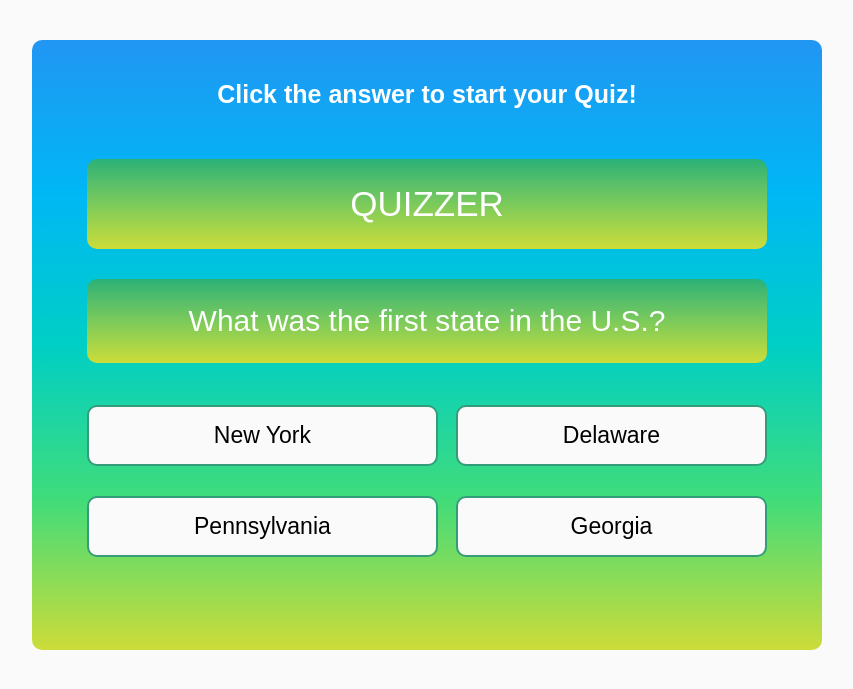
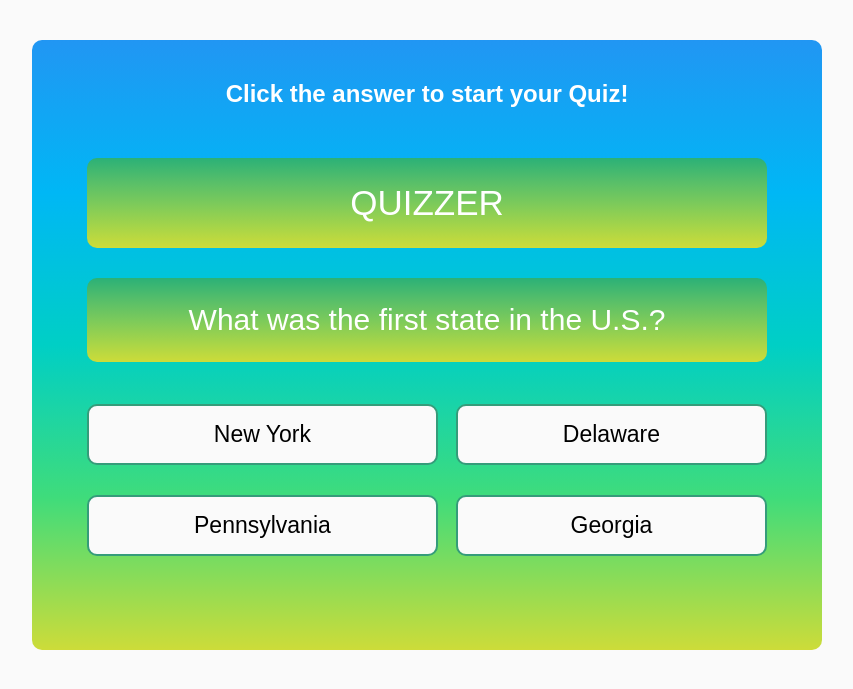
Before and after one commit to dweber0001/dweber0001.github.io, a Jekyll site: the page Quizzer/index.html, which Jekyll copies as it is, in a window 1280 px wide. Shown: the top 689 px of the page, without its empty margins (213-1066 px from the left). Built offline with Jekyll 4.4.1, drawn with Linux system fonts in a browser that asks for light colours.

Commit message:
Update index.html

```diff
--- a/Quizzer/index.html
+++ b/Quizzer/index.html
@@ -10,7 +10,7 @@
 
   <body>
 
-    <h2 style="margin: 35px auto; font-size: 25px; color: white;">Click the answer to start your Quiz!</h2>
+    <h2 style="margin: 35px auto; font-size: 24px; color: white;">Click the answer to start your Quiz!</h2>
 
 
 <!-- (B) QUIZ CONTAINER -->
```
